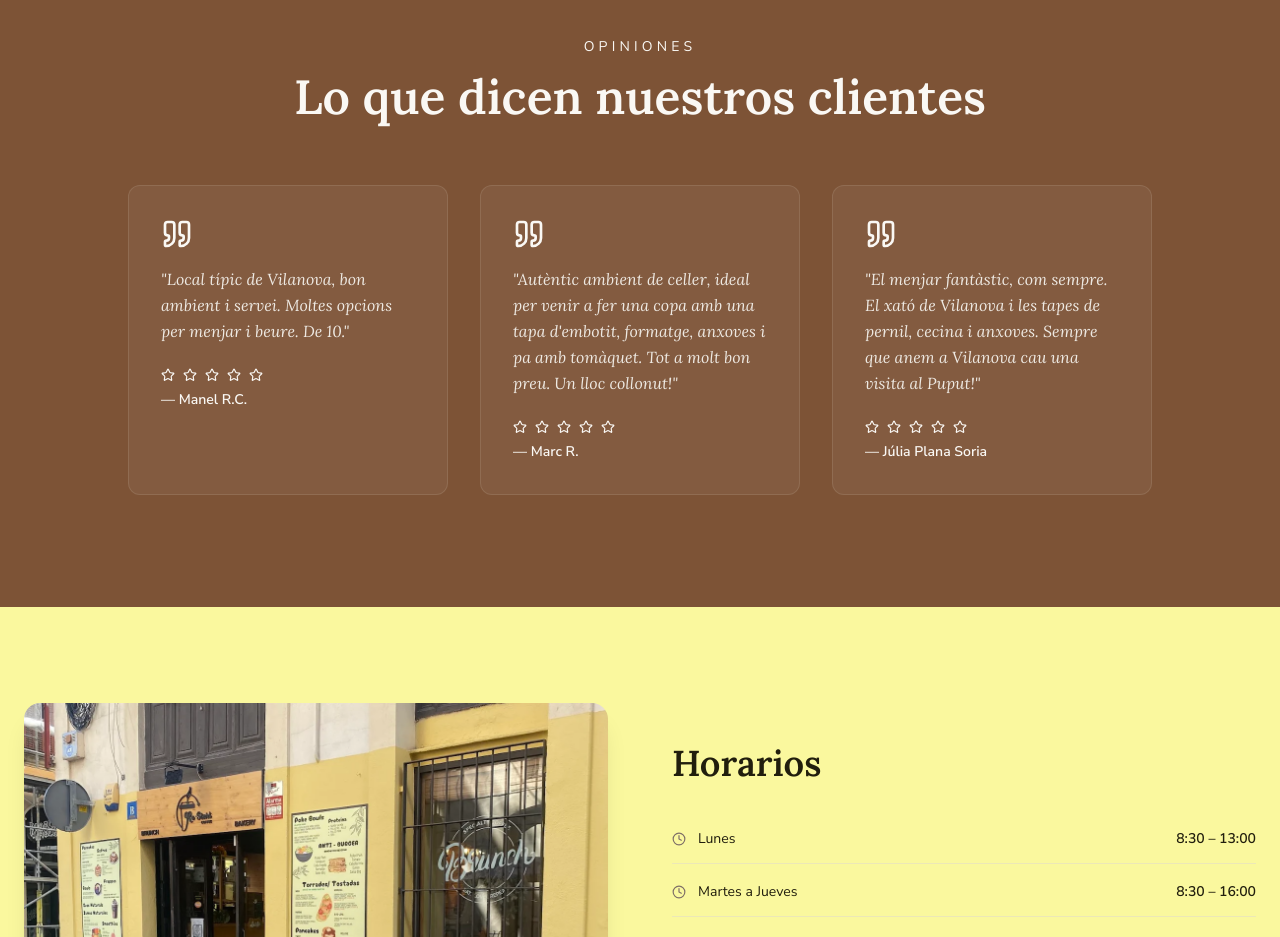
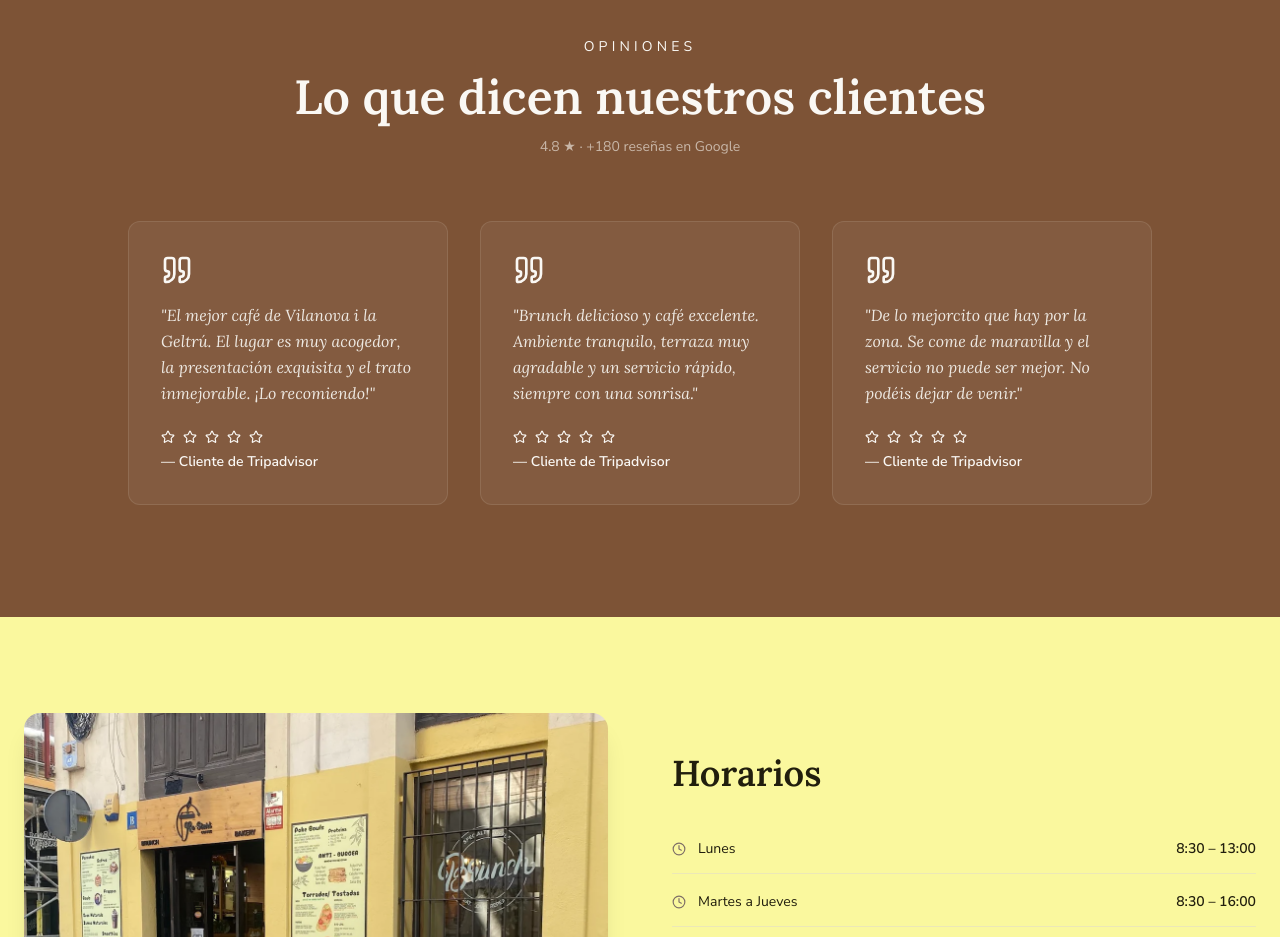
Before and after one commit to raudyweb/RESTART, a React (Vite) app: page / in a window 1280 px wide. Shown: the part 2560-3497 px from the top of the page. Built offline with nearby package versions, Linux system fonts and the light colour scheme.

Commit message:
Reviews de Restart

```diff
--- a/src/components/ReviewsSection.tsx
+++ b/src/components/ReviewsSection.tsx
@@ -2,16 +2,16 @@ import { Star, Quote } from "lucide-react";
 
 const reviews = [
   {
-    text: "Local típic de Vilanova, bon ambient i servei. Moltes opcions per menjar i beure. De 10.",
-    author: "Manel R.C.",
+    text: "El mejor café de Vilanova i la Geltrú. El lugar es muy acogedor, la presentación exquisita y el trato inmejorable. ¡Lo recomiendo!",
+    author: "Cliente de Tripadvisor",
   },
   {
-    text: "Autèntic ambient de celler, ideal per venir a fer una copa amb una tapa d'embotit, formatge, anxoves i pa amb tomàquet. Tot a molt bon preu. Un lloc collonut!",
-    author: "Marc R.",
+    text: "Brunch delicioso y café excelente. Ambiente tranquilo, terraza muy agradable y un servicio rápido, siempre con una sonrisa.",
+    author: "Cliente de Tripadvisor",
   },
   {
-    text: "El menjar fantàstic, com sempre. El xató de Vilanova i les tapes de pernil, cecina i anxoves. Sempre que anem a Vilanova cau una visita al Puput!",
-    author: "Júlia Plana Soria",
+    text: "De lo mejorcito que hay por la zona. Se come de maravilla y el servicio no puede ser mejor. No podéis dejar de venir.",
+    author: "Cliente de Tripadvisor",
   },
 ];
 
@@ -26,8 +26,8 @@ const ReviewsSection = () => {
           <h2 className="font-display text-3xl md:text-5xl font-bold">
             Lo que dicen nuestros clientes
           </h2>
+          <p className="text-primary-foreground/60 mt-4 text-sm">4.8 ★ · +180 reseñas en Google</p>
         </div>
-
         <div className="grid grid-cols-1 md:grid-cols-3 gap-8 max-w-5xl mx-auto">
           {reviews.map((review, index) => (
             <div
```
